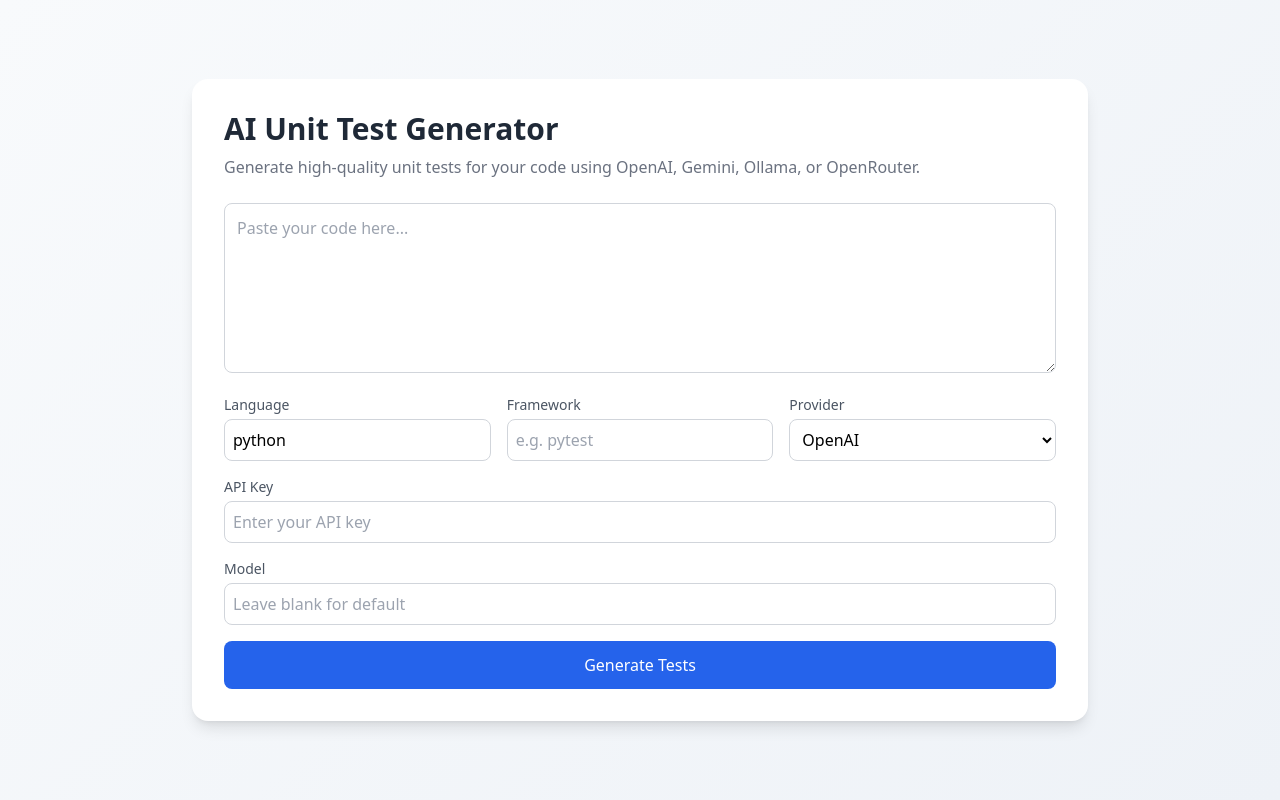
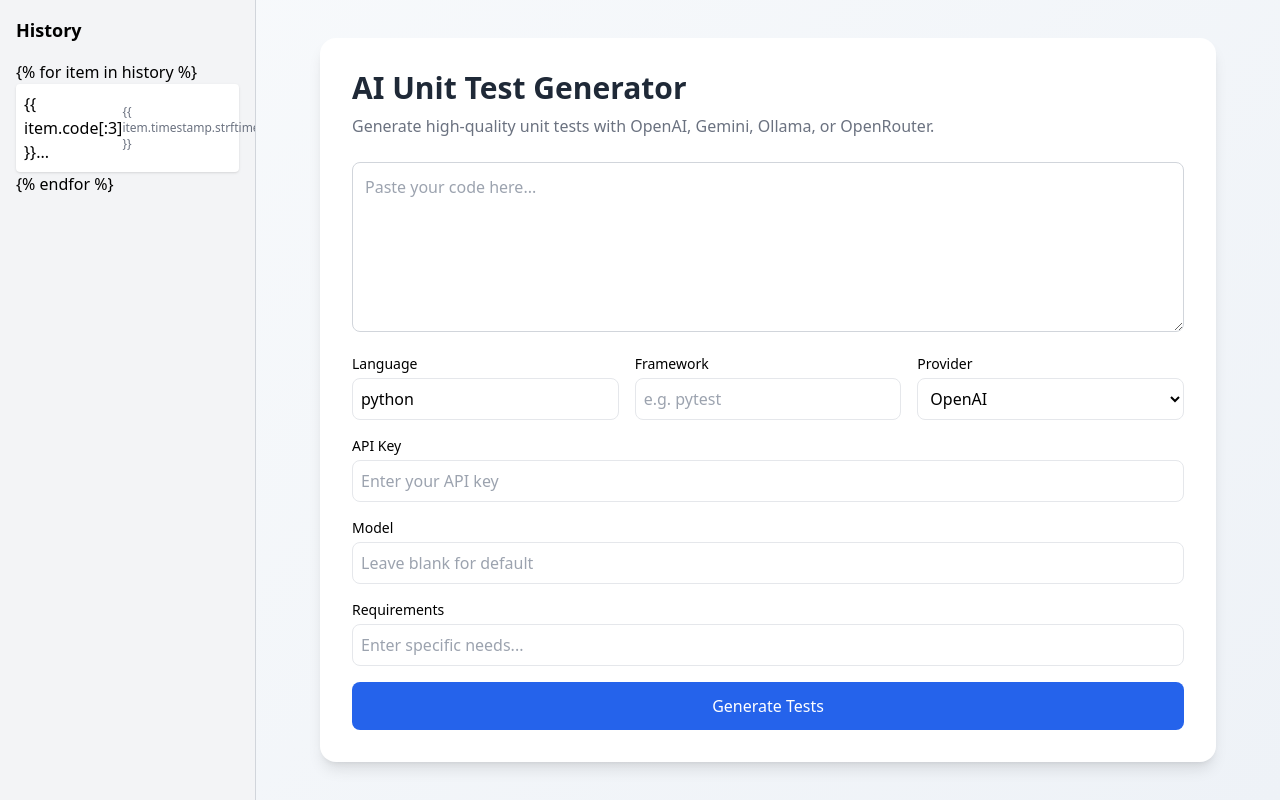
Before and after one commit to PrateekJanagouda/Frontend-AI-Tooling-Challenge, a Flask app: page / in a window 1280 px wide. Run offline with Flask 3, Linux system fonts and the light colour scheme; some libraries are stand-ins or nearby versions.

Commit message:
Update index.html

```diff
--- a/TestGen/templates/index.html
+++ b/TestGen/templates/index.html
@@ -6,34 +6,48 @@
   <title>AI Unit Test Generator</title>
   <script src="https://cdn.tailwindcss.com"></script>
   <style>
-    body {
-      background: linear-gradient(135deg, #f8fafc, #eef2f7);
-    }
-    textarea, select, input {
-      background-color: #ffffff !important;
-    }
+    body { background: linear-gradient(135deg, #f8fafc, #eef2f7); }
+    textarea, select, input { background-color: #ffffff !important; }
   </style>
 </head>
-<body class="min-h-screen flex items-center justify-center p-6">
+<body class="min-h-screen flex">
+  <!-- Sidebar -->
+<!-- Sidebar -->
+<div class="w-64 h-screen bg-gray-100 p-4 overflow-y-auto border-r border-gray-300">
+  <h2 class="text-lg font-bold mb-4">History</h2>
+  <ul id="history-list" class="space-y-2">
+    {% for item in history %}
+      <li class="bg-white p-2 rounded shadow flex justify-between items-center cursor-pointer"
+          onclick="loadHistory('{{ item._id }}')">
+        <span>{{ item.code[:3] }}...</span>
+        <span class="text-xs text-gray-500">{{ item.timestamp.strftime('%H:%M:%S') }}</span>
+      </li>
+    {% endfor %}
+  </ul>
+</div>
+
+  <!-- Main content -->
+  <div class="flex-1 p-6 flex items-center justify-center">
     <div class="max-w-4xl w-full bg-white rounded-2xl shadow-lg p-8">
       <h1 class="text-3xl font-bold text-gray-800 mb-2">AI Unit Test Generator</h1>
-    <p class="text-gray-500 mb-6">Generate high-quality unit tests for your code using OpenAI, Gemini, Ollama, or OpenRouter.</p>
+      <p class="text-gray-500 mb-6">Generate high-quality unit tests with OpenAI, Gemini, Ollama, or OpenRouter.</p>
 
       <div class="space-y-4">
-      <textarea id="code" placeholder="Paste your code here..." rows="6" class="w-full p-3 border border-gray-300 rounded-lg focus:ring-2 focus:ring-blue-500 focus:border-blue-500"></textarea>
+        <textarea id="code" placeholder="Paste your code here..." rows="6"
+          class="w-full p-3 border border-gray-300 rounded-lg"></textarea>
 
         <div class="grid grid-cols-1 md:grid-cols-3 gap-4">
           <div>
-          <label class="block text-sm font-medium text-gray-600 mb-1">Language</label>
-          <input id="language" value="python" class="w-full p-2 border border-gray-300 rounded-lg" />
+            <label class="block text-sm font-medium mb-1">Language</label>
+            <input id="language" value="python" class="w-full p-2 border rounded-lg" />
           </div>
           <div>
-          <label class="block text-sm font-medium text-gray-600 mb-1">Framework</label>
-          <input id="framework" placeholder="e.g. pytest" class="w-full p-2 border border-gray-300 rounded-lg" />
+            <label class="block text-sm font-medium mb-1">Framework</label>
+            <input id="framework" placeholder="e.g. pytest" class="w-full p-2 border rounded-lg" />
           </div>
           <div>
-          <label class="block text-sm font-medium text-gray-600 mb-1">Provider</label>
-          <select id="provider" class="w-full p-2 border border-gray-300 rounded-lg">
+            <label class="block text-sm font-medium mb-1">Provider</label>
+            <select id="provider" class="w-full p-2 border rounded-lg">
               <option value="openai">OpenAI</option>
               <option value="gemini">Gemini</option>
               <option value="ollama">Ollama</option>
@@ -43,26 +57,50 @@
         </div>
 
         <div id="api-key-section">
-        <label class="block text-sm font-medium text-gray-600 mb-1">API Key</label>
-        <input id="api-key" type="password" placeholder="Enter your API key" class="w-full p-2 border border-gray-300 rounded-lg" />
+          <label class="block text-sm font-medium mb-1">API Key</label>
+          <input id="api-key" type="password" placeholder="Enter your API key"
+            class="w-full p-2 border rounded-lg" />
         </div>
 
         <div id="model-section">
-        <label class="block text-sm font-medium text-gray-600 mb-1">Model</label>
-        <input id="model" placeholder="Leave blank for default" class="w-full p-2 border border-gray-300 rounded-lg" />
+          <label class="block text-sm font-medium mb-1">Model</label>
+          <input id="model" placeholder="Leave blank for default" class="w-full p-2 border rounded-lg" />
         </div>
 
         <div id="ollama-section" class="hidden">
-        <label class="block text-sm font-medium text-gray-600 mb-1">Ollama Model</label>
-        <input id="ollama-model" placeholder="e.g. llama2" class="w-full p-2 border border-gray-300 rounded-lg" />
+          <label class="block text-sm font-medium mb-1">Ollama Model</label>
+          <select id="ollama-model" class="w-full p-2 border rounded-lg"></select>
+          <div id="ollama-loader" class="flex items-center mt-2 hidden">
+            <svg class="animate-spin h-5 w-5 mr-2 text-blue-600" xmlns="http://www.w3.org/2000/svg" fill="none" viewBox="0 0 24 24">
+              <circle class="opacity-25" cx="12" cy="12" r="10" stroke="currentColor" stroke-width="4"></circle>
+              <path class="opacity-75" fill="currentColor" d="M4 12a8 8 0 018-8v4l3-3-3-3v4a8 8 0 00-8 8h4z"></path>
+            </svg>
+            <span>Loading models...</span>
+          </div>
         </div>
 
-      <button id="generate-btn" class="w-full bg-blue-600 text-white py-3 rounded-lg font-medium hover:bg-blue-700 transition">Generate Tests</button>
+        <div>
+          <label class="block text-sm font-medium mb-1">Requirements</label>
+          <input id="requirements" placeholder="Enter specific needs..."
+            class="w-full p-2 border rounded-lg" />
+        </div>
+
+        <button id="generate-btn"
+          class="w-full bg-blue-600 text-white py-3 rounded-lg font-medium hover:bg-blue-700">Generate Tests</button>
       </div>
 
       <div id="output-container" class="mt-6 hidden">
         <h2 class="text-xl font-semibold text-gray-700 mb-2">Generated Unit Tests</h2>
-      <pre id="output" class="bg-gray-900 text-green-400 p-4 rounded-lg overflow-auto"></pre>
+        <div class="flex gap-2 mb-2">
+    <button id="copy-btn" class="bg-gray-700 text-white px-3 py-1 rounded hover:bg-gray-800">
+      Copy
+    </button>
+    <button id="download-btn" class="bg-blue-600 text-white px-3 py-1 rounded hover:bg-blue-700">
+      Download
+    </button>
+  </div>
+        <pre id="output" class="bg-gray-900 text-green-400 p-4 rounded-lg overflow-auto whitespace-pre-wrap"></pre>
+      </div>
     </div>
   </div>
 
@@ -71,6 +109,8 @@
     const apiKeySection = document.getElementById("api-key-section");
     const modelSection = document.getElementById("model-section");
     const ollamaSection = document.getElementById("ollama-section");
+    const ollamaModelSelect = document.getElementById("ollama-model");
+    const ollamaLoader = document.getElementById("ollama-loader");
 
     providerSelect.addEventListener("change", () => {
       const provider = providerSelect.value;
@@ -78,6 +118,7 @@
         apiKeySection.classList.add("hidden");
         modelSection.classList.add("hidden");
         ollamaSection.classList.remove("hidden");
+        fetchOllamaModels();
       } else {
         apiKeySection.classList.remove("hidden");
         modelSection.classList.remove("hidden");
@@ -85,33 +126,66 @@
       }
     });
 
-    document.getElementById("generate-btn").addEventListener("click", async () => {
-      const code = document.getElementById("code").value;
-      const language = document.getElementById("language").value;
-      const framework = document.getElementById("framework").value;
-      const provider = providerSelect.value;
-      const apiKey = document.getElementById("api-key").value;
-      const model = document.getElementById("model").value;
-      const ollamaModel = document.getElementById("ollama-model").value;
+    function fetchOllamaModels() {
+      ollamaLoader.classList.remove("hidden");
+      ollamaModelSelect.innerHTML = "";
+      fetch("/ollama_models")
+        .then(res => res.json())
+        .then(models => {
+          ollamaLoader.classList.add("hidden");
+          if (models.length === 0) {
+            alert("No Ollama models found. Please install Ollama and pull a model:\n\n1. Install Ollama from https://ollama.com\n2. Run: ollama pull llama3.1");
+            return;
+          }
+          models.forEach(m => {
+            const opt = document.createElement("option");
+            opt.value = m;
+            opt.textContent = m;
+            ollamaModelSelect.appendChild(opt);
+          });
+        })
+        .catch(() => {
+          ollamaLoader.classList.add("hidden");
+          alert("Error fetching Ollama models. Is Ollama running?");
+        });
+    }
 
-      document.getElementById("output-container").classList.add("hidden");
+    document.getElementById("generate-btn").addEventListener("click", () => {
+      const params = {
+        code: document.getElementById("code").value,
+        language: document.getElementById("language").value,
+        framework: document.getElementById("framework").value,
+        provider: providerSelect.value,
+        api_key: document.getElementById("api-key").value,
+        model: document.getElementById("model").value,
+        ollama_model: ollamaModelSelect.value,
+        requirements: document.getElementById("requirements").value
+      };
 
-      const res = await fetch("/generate", {
-        method: "POST",
-        headers: { "Content-Type": "application/json" },
-        body: JSON.stringify({ code, language, framework, provider, api_key: apiKey, model, ollama_model: ollamaModel })
+      document.getElementById("output").textContent = "";
+      document.getElementById("output-container").classList.remove("hidden");
+
+      const eventSource = new EventSource("/generate?" + new URLSearchParams(params));
+      eventSource.onmessage = (e) => {
+        document.getElementById("output").textContent += e.data +"\n";
+      };
+      eventSource.onerror = () => {
+        eventSource.close();
+      };
     });
 
-      const data = await res.json();
-
-      if (data.error) {
-        document.getElementById("output").textContent = "Error: " + data.error;
-      } else {
+    function loadHistory(id) {
+      fetch("/history/" + id)
+        .then(res => res.json())
+        .then(data => {
+          document.getElementById("code").value = data.code;
+          document.getElementById("language").value = data.language;
+          document.getElementById("framework").value = data.framework;
+          document.getElementById("requirements").value = data.requirements || "";
           document.getElementById("output").textContent = data.tests;
-      }
-
           document.getElementById("output-container").classList.remove("hidden");
         });
+    }
   </script>
 </body>
 </html>
```
Lines whose indentation alone changed are shown as unchanged.
